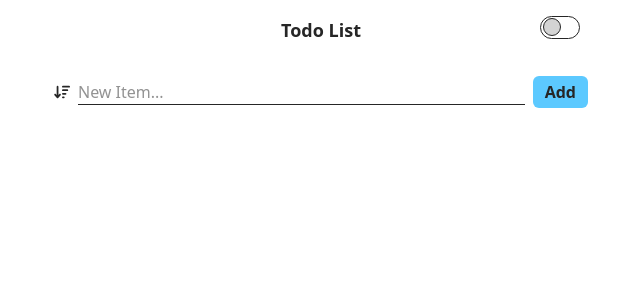
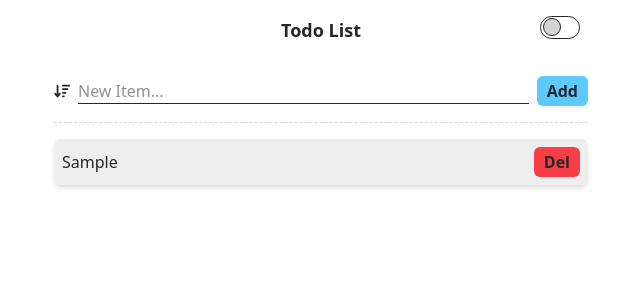
Before and after one commit to jh1950/react-todolist, a React (Vite) app: page / in a window 1280 px wide. Both pictures are taken after typing "Sample" into the empty fields and a click on the button "Add". Shown: the top 300 px of the page, without its empty margins (319-959 px from the left). Built offline with nearby package versions, Linux system fonts and the light colour scheme.

Commit message:
add todolist

```diff
--- a/src/App.tsx
+++ b/src/App.tsx
@@ -1,13 +1,14 @@
 import { useState } from "react";
 import { FaArrowDownWideShort, FaArrowUpShortWide } from "react-icons/fa6";
 
-import { useDarkmode } from "./hooks";
-import { Header, Section, Input, Button, ToggleButton } from "./components";
+import { useDarkmode, useTodoList } from "./hooks";
+import { Header, Section, Input, Button, ToggleButton, TodoBox } from "./components";
 
 
 
 export default function App() {
 	const [darkmode, updateDarkmode] = useDarkmode();
+	const [todoList, addTodoList, removeTodoList] = useTodoList();
 	const [reverse, setReverse] = useState(localStorage.getItem("reverse") === "true");
 
 	const updateReverse = () => {
@@ -21,7 +22,8 @@ export default function App() {
 		e.preventDefault();
 
 		const val = e.currentTarget.input.value.trim();
-		console.log( val );
+		if (!val) return;
+		addTodoList(val);
 
 		e.currentTarget.reset();
 	};
@@ -35,14 +37,17 @@ export default function App() {
 
 			<Section>
 				<form className="flex items-center gap-2" onSubmit={submit}>
-					<label role="switch">
-						{reverse ? <FaArrowUpShortWide/> : <FaArrowDownWideShort/>}
-						<Button onClick={updateReverse} hidden/>
-					</label>
+					<button type="button" onClick={updateReverse} role="switch">{reverse ? <FaArrowUpShortWide/> : <FaArrowDownWideShort/>}</button>
 					<Input name="input" className="flex-1" placeholder="New Item..."/>
-					<Button className="bg-theme-primary" type="submit">Add</Button>
+					<Button className="bg-theme-primary hover:bg-theme-dark" type="submit">Add</Button>
 				</form>
 			</Section>
+
+			{todoList.length !== 0 && <Section>
+				<div className={`flex ${reverse ? "flex-col-reverse" : "flex-col"} gap-4 py-4 border-t-1 border-dashed border-(--bd-color)`}>
+					{todoList.map(x => <TodoBox key={x.id} remove={() => removeTodoList(x.id)} {...x}/>)}
+				</div>
+			</Section>}
 		</>
 	);
 };
--- a/src/components/Button.tsx
+++ b/src/components/Button.tsx
@@ -9,7 +9,7 @@ export default function Section({
 }: ButtonProps) {
 	return (
 		<button
-			className={`${className} px-3 py-1 rounded-md text-theme-text-dark font-semibold`.trim()}
+			className={`${className} px-2.5 py-0.75 rounded-md text-theme-text-dark font-semibold`.trim()}
             type={type}
 			{...props}
 		/>
--- /dev/null
+++ b/src/components/TodoBox.tsx
@@ -0,0 +1,20 @@
+import { TodoType } from "../hooks";
+import { Button } from "../components";
+
+
+
+interface TodoBoxProps extends TodoType {
+	remove: () => void;
+};
+
+export default function TodoBox({
+	label,
+	remove,
+}: TodoBoxProps) {
+	return (
+		<article className="bg-(--bd-color)/40 rounded-md shadow-md p-2 flex items-center gap-2">
+			<span className="flex-1 break-all">{label}</span>
+			<Button className="bg-red-500/90" onClick={remove}>Del</Button>
+		</article>
+	);
+};
--- a/src/components/index.tsx
+++ b/src/components/index.tsx
@@ -3,3 +3,4 @@ export { default as Section } from "./Section";
 export { default as Input } from "./Input";
 export { default as Button } from "./Button";
 export { default as ToggleButton } from "./ToggleButton";
+export { default as TodoBox } from "./TodoBox";
--- a/src/hooks/index.tsx
+++ b/src/hooks/index.tsx
@@ -1 +1,3 @@
 export { default as useDarkmode } from "./useDarkmode";
+export { default as useTodoList } from "./useTodoList";
+export type { TodoType } from "./useTodoList";
--- /dev/null
+++ b/src/hooks/useTodoList.tsx
@@ -0,0 +1,28 @@
+import { useState } from "react";
+import { v4 as uuidv4 } from "uuid";
+
+
+
+export interface TodoType {
+	id: string;
+	label: string;
+};
+
+
+
+export default function useTodoList(init: string[] = []) {
+	const [todoList, setTodoList] = useState<TodoType[]>(init.map(x => ({id: uuidv4(), label: x})));
+
+	const addTodoList = (label: string) => {
+		setTodoList(prev => [...prev, {
+			id: uuidv4(),
+			label: label,
+		}]);
+	};
+
+	const removeTodoList = (id: string) => {
+		setTodoList(prev => prev.filter(x => x.id !== id));
+	};
+
+	return [todoList, addTodoList, removeTodoList] as [typeof todoList, typeof addTodoList, typeof removeTodoList];
+};
```
